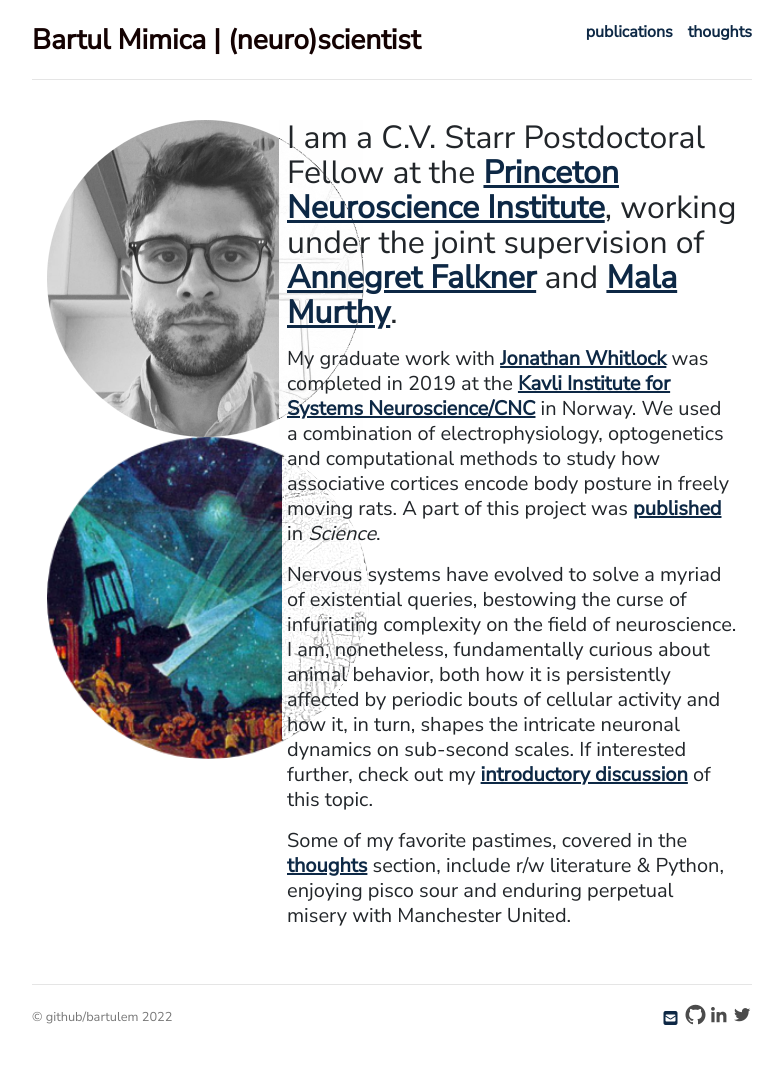
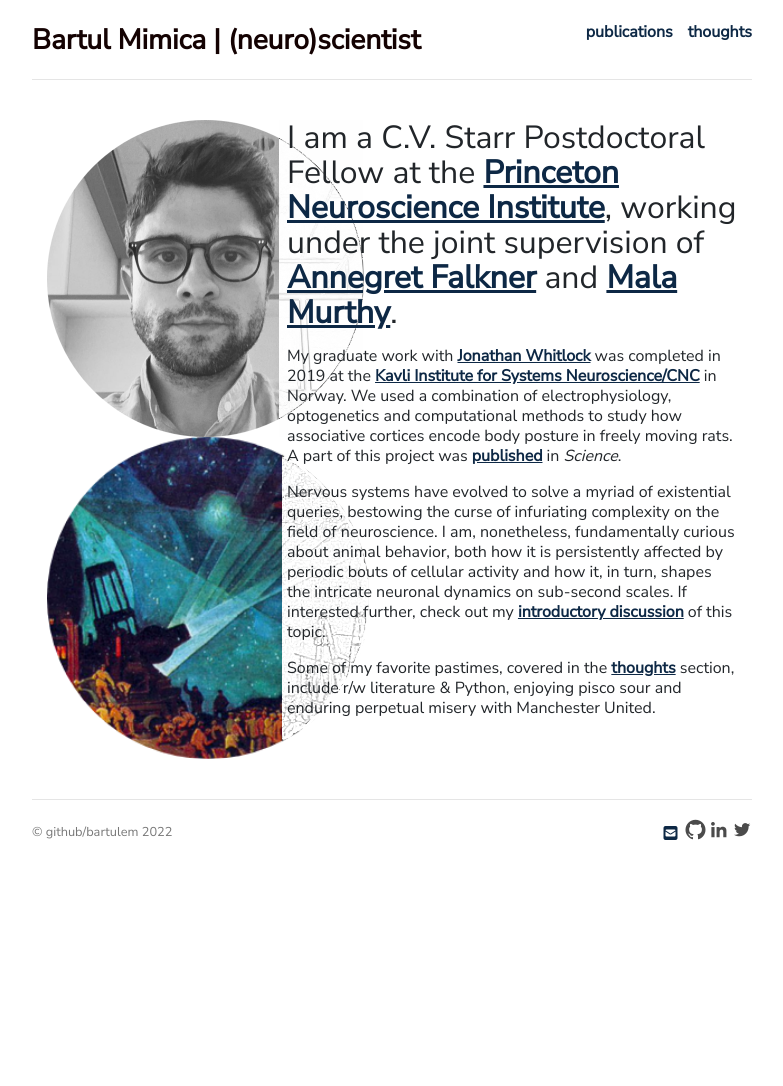
Before and after one commit to bartulem/bartulem.github.io, a Jekyll site: the page built from index.html, in a window 1280 px wide. Shown: the whole page, without its empty margins (248-1031 px from the left). Built offline with Jekyll 4.4.1, drawn with Linux system fonts in a browser that asks for light colours; nearby versions of some CDN libraries; comment, search, counter and statistics services are not loaded; a style sheet for code colours, icons or effects is not loaded; after the commit the page ends 901 px from its top, so only the background shows below that.

Commit message:
2022 format v16

```diff
--- a/css/style.css
+++ b/css/style.css
@@ -39,7 +39,7 @@ img.custom { margin-bottom: 30px; }
 .jumbotron { margin: 80px 0; }
 .jumbotron h1 { font-size: 72px; line-height: 1; }
 .jumbotron .btn { font-size: 21px; padding: 14px 24px; }
-.marketing p { font-size: 20px; line-height: 25px; }
+.marketing p { font-size: 16px; line-height: 20px; }
 .marketing p.lead { font-size: 32px; line-height: 35px; }
 
 .science, .inexile, .resources, .error { margin-bottom: 30px; }
```
